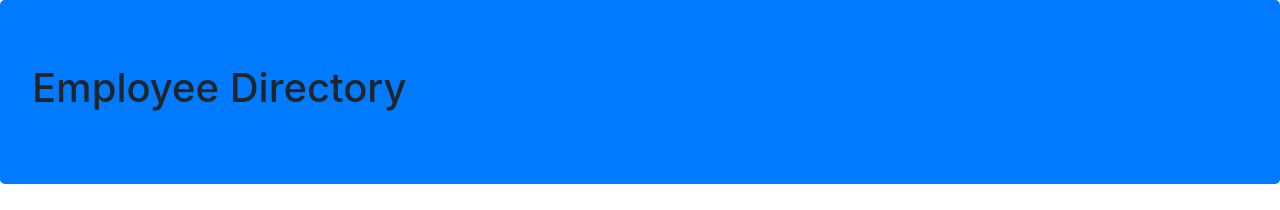
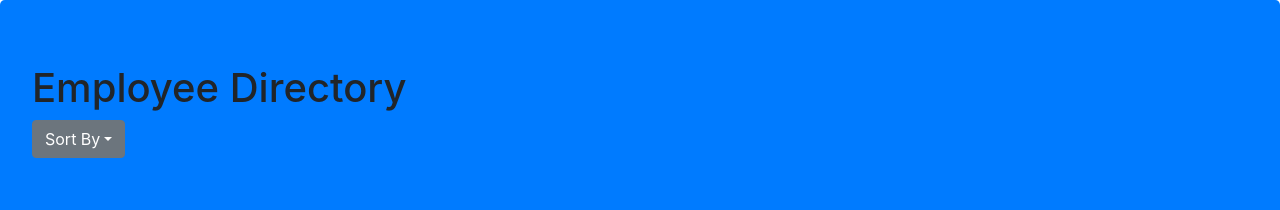
Before and after one commit to diuguide/employee_directory, a React (Create React App) app: page / in a window 1280 px wide. Shown: the top 210 px of the page. Built offline with nearby package versions, Linux system fonts and the light colour scheme; no server answers.

Commit message:
added sort by drop down

```diff
--- a/public/index.html
+++ b/public/index.html
@@ -40,5 +40,8 @@
       To begin the development, run `npm start` or `yarn start`.
       To create a production bundle, use `npm run build` or `yarn build`.
     -->
+    <script src="https://code.jquery.com/jquery-3.5.1.slim.min.js" integrity="sha384-DfXdz2htPH0lsSSs5nCTpuj/zy4C+OGpamoFVy38MVBnE+IbbVYUew+OrCXaRkfj" crossorigin="anonymous"></script>
+<script src="https://cdn.jsdelivr.net/npm/popper.js@1.16.1/dist/umd/popper.min.js" integrity="sha384-9/reFTGAW83EW2RDu2S0VKaIzap3H66lZH81PoYlFhbGU+6BZp6G7niu735Sk7lN" crossorigin="anonymous"></script>
+<script src="https://stackpath.bootstrapcdn.com/bootstrap/4.5.2/js/bootstrap.min.js" integrity="sha384-B4gt1jrGC7Jh4AgTPSdUtOBvfO8shuf57BaghqFfPlYxofvL8/KUEfYiJOMMV+rV" crossorigin="anonymous"></script>
   </body>
 </html>
--- a/src/components/Jumbotron.js
+++ b/src/components/Jumbotron.js
@@ -1,9 +1,19 @@
 import React from 'react';
 
 function Jumbotron(props) {
-    return(
+    return (
         <div className="jumbotron bg-primary">
             <h1>Employee Directory</h1>
+            <div class="dropdown">
+                <button class="btn btn-secondary dropdown-toggle" type="button" id="dropdownMenu2" data-toggle="dropdown" aria-haspopup="true" aria-expanded="false">
+                    Sort By
+                </button>
+                <div class="dropdown-menu" aria-labelledby="dropdownMenu2">
+                    <button class="dropdown-item" type="button">Gender</button>
+                    <button class="dropdown-item" type="button">DOB Ascending</button>
+                    <button class="dropdown-item" type="button">DOB Descending</button>
+                </div>
+            </div>
         </div>
     )
 }
```
